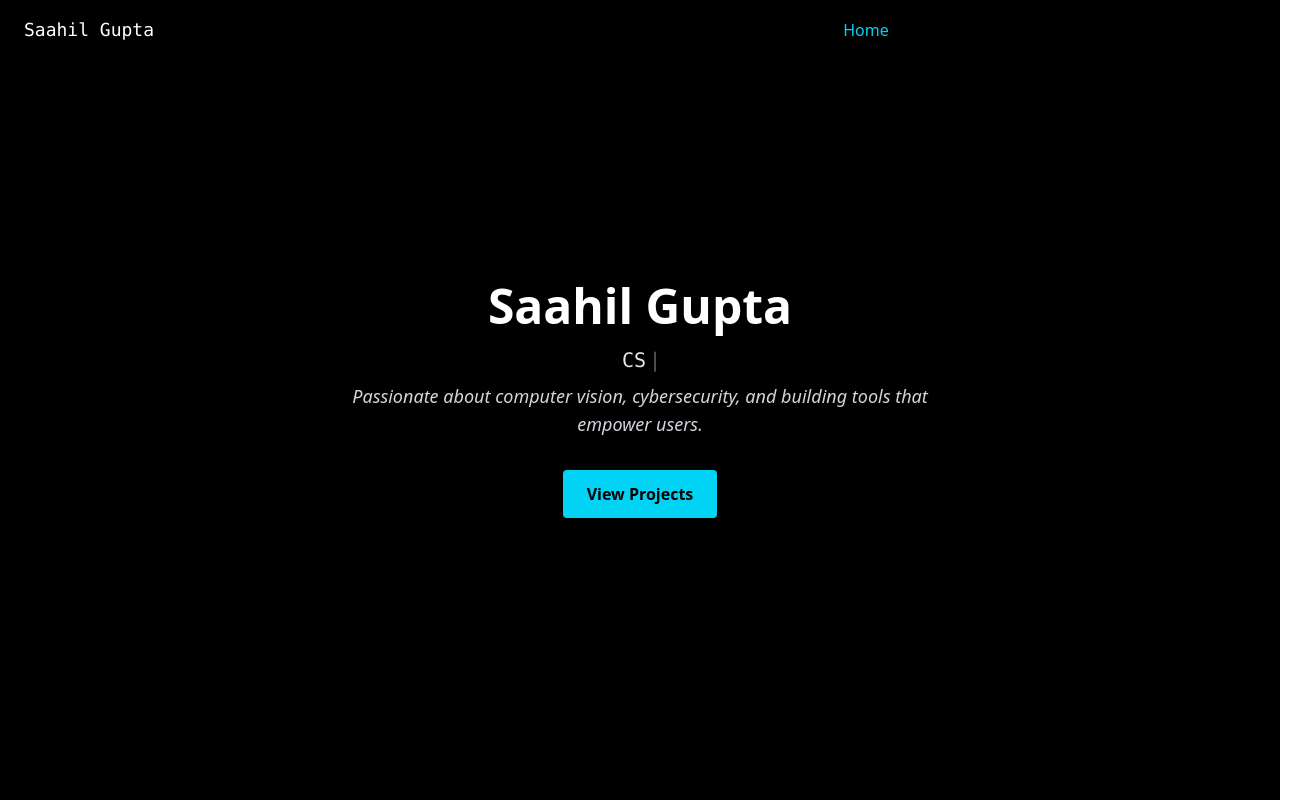
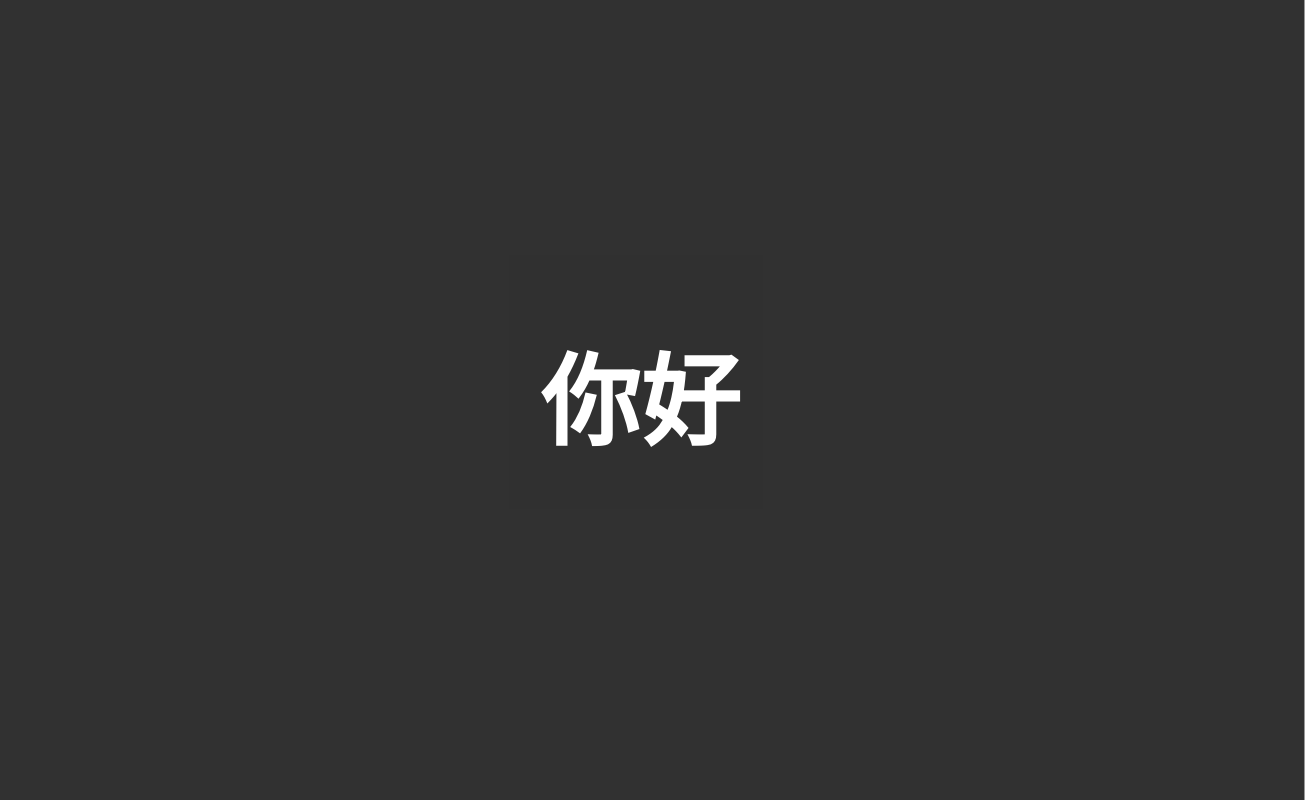
Before and after one commit to Saahil-Gupta/Portfolio-Saahil, a React (Vite) app in the folder my-portfolio/: page / in a window 1280 px wide. Shown: the top 800 px of the page, 1305 px wide, since content can reach past the window. Built offline with nearby package versions, Linux system fonts and the light colour scheme.

Commit message:
Added Transitions for SplashScreen

```diff
--- a/my-portfolio/src/App.jsx
+++ b/my-portfolio/src/App.jsx
@@ -6,6 +6,7 @@
 import ScrollToTop from './components/ScrollToTop';
 import Home from './Pages/Home';
 import AllProjects from './Pages/AllProjects';
+import { motion } from 'framer-motion';
 
 export default function App() {
     const [showSplash, setShowSplash] = useState(true);
@@ -22,19 +23,22 @@
         return () => window.removeEventListener('orientationchange', onOrientationChange);
     }, []);
 
-    if (showSplash) {
     return (
-            <AnimatePresence>
+        <AnimatePresence exitBeforeEnter>
+            {showSplash ? (
                 <SplashScreen
                     key="splash"
                     onFinish={() => setShowSplash(false)}
                 />
-            </AnimatePresence>
-        );
-    }
-
-
-    return (
+            ) : (
+                // Wrap Home (and your router) in a motion.div
+                <motion.div
+                    key="home"
+                    initial={{ opacity: 0, y: 50 }}
+                    animate={{ opacity: 1, y: 0 }}
+                    exit={{ opacity: 0 }}
+                    transition={{ duration: 0.8, ease: 'easeOut' }}
+                >
                     <BrowserRouter>
                         <ScrollToTop />
                         <Routes>
@@ -42,5 +46,8 @@
                             <Route path="/" element={<Home />} />
                         </Routes>
                     </BrowserRouter>
+                </motion.div>
+            )}
+        </AnimatePresence>
     );
 }
--- a/my-portfolio/src/components/SplashScreen.jsx
+++ b/my-portfolio/src/components/SplashScreen.jsx
@@ -1,5 +1,6 @@
 // src/components/SplashScreen.jsx
 import React, { useEffect, useState } from 'react';
+import { motion } from 'framer-motion';
 
 const languages = [
     'Hello', 'नमस्ते', 'Bonjour', 'Hola', 'こんにちは',
@@ -19,10 +20,15 @@
     }, [index, onFinish]);
 
     return (
-        <div className="flex items-center justify-center h-screen w-screen bg-black">
+        <motion.div
+            className="flex items-center justify-center h-screen w-screen bg-black"
+            initial={{ opacity: 1 }}
+            exit={{ opacity: 0, scale: 1.2 }}
+            transition={{ duration: 1.5 }}
+        >
         <h1 className="text-white text-6xl sm:text-8xl font-bold animate-fade">
             {languages[Math.min(index, languages.length - 1)]}
         </h1>
-        </div>
+        </motion.div>
     );
 }
```
Lines whose indentation alone changed are shown as unchanged.
